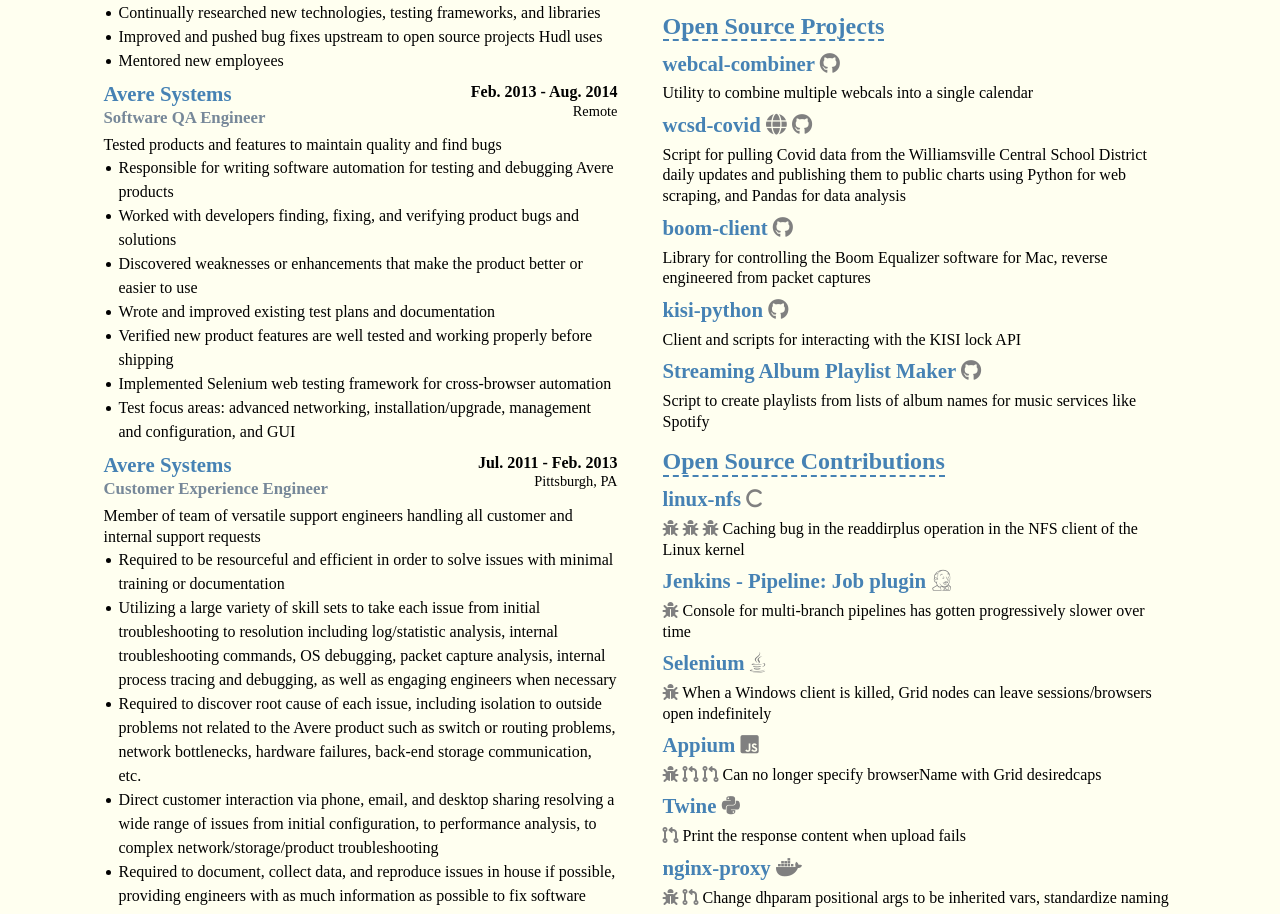
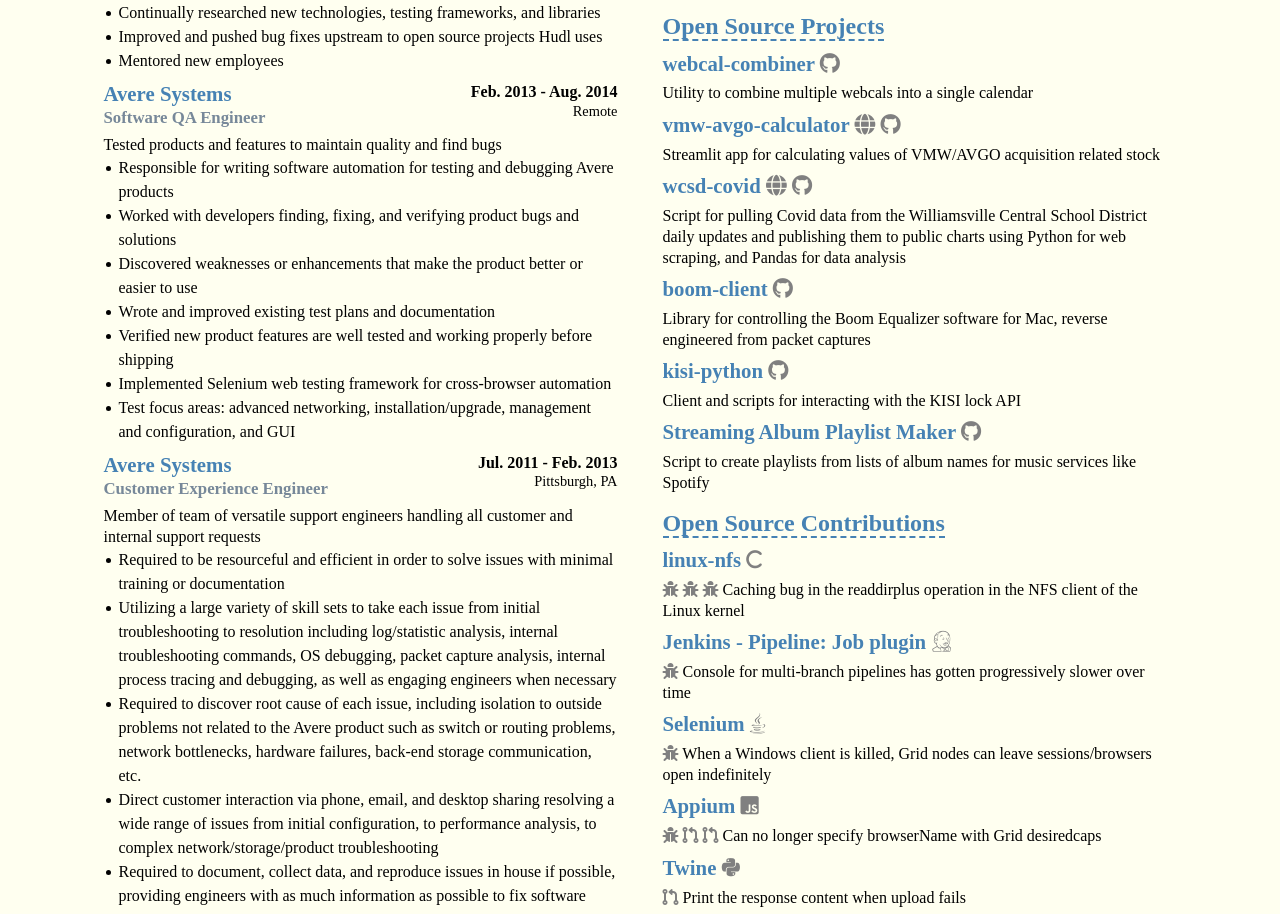
Before and after one commit to jessejoe/jessejoe.github.io, a website: page docs/index.html in a window 1280 px wide. Shown: the part 2324-3238 px from the top of the page. Drawn offline with Linux system fonts and the light colour scheme; a web font is replaced by a local one.

Commit message:
Add vmw/avgo calculator

```diff
--- a/docs/index.html
+++ b/docs/index.html
@@ -590,6 +590,20 @@
 
             <section class="project">
               <div class="flex-row flex-space-between">
+                <h1>vmw-avgo-calculator
+
+                  <a href="https://vmw-avgo-calculator.streamlit.app/" target="_blank"><i class="fa fa-globe"></i></a>
+
+
+                  <a href="https://github.com/jessejoe/vmw-avgo-calculator" target="_blank"><i class="fa-brands fa-github"></i></a>
+
+                </h1>
+              </div>
+              <p>Streamlit app for calculating values of VMW/AVGO acquisition related stock</p>
+            </section>
+
+            <section class="project">
+              <div class="flex-row flex-space-between">
                 <h1>wcsd-covid
 
                   <a href="https://wcsd-covid.github.io/" target="_blank"><i class="fa fa-globe"></i></a>
--- a/src/contents/projects.json
+++ b/src/contents/projects.json
@@ -2,6 +2,11 @@
   "name": "webcal-combiner",
   "description": "Utility to combine multiple webcals into a single calendar",
   "github": "https://github.com/jessejoe/webcal-combiner"
+},{
+  "name": "vmw-avgo-calculator",
+  "description": " Streamlit app for calculating values of VMW/AVGO acquisition related stock ",
+  "link": "https://vmw-avgo-calculator.streamlit.app/",
+  "github": "https://github.com/jessejoe/vmw-avgo-calculator"
 },{
   "name": "wcsd-covid",
   "description": "Script for pulling Covid data from the Williamsville Central School District daily updates and publishing them to public charts using Python for web scraping, and Pandas for data analysis",
```
Also changed, not shown: 1 other file.
